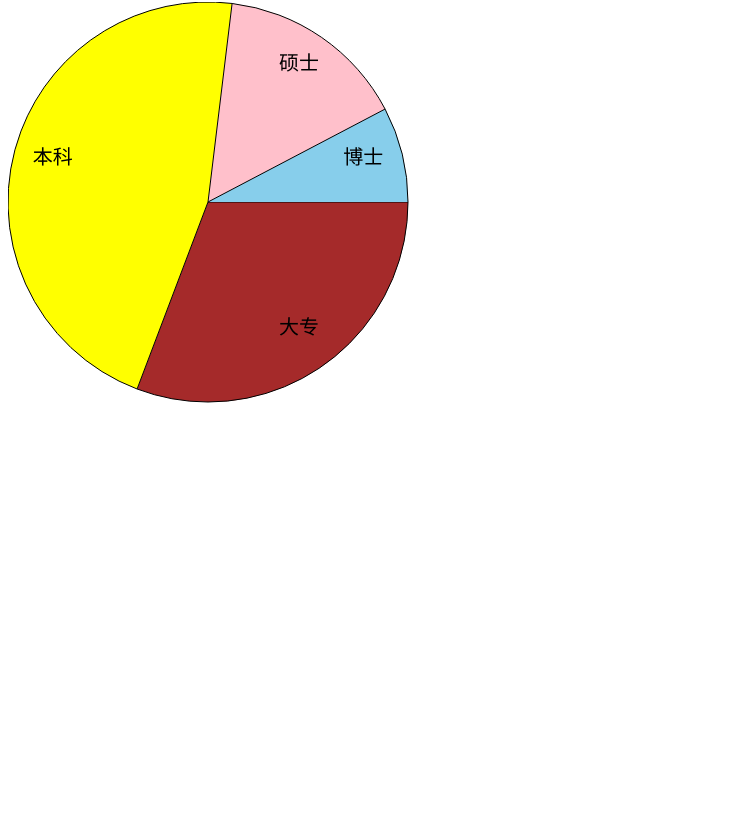
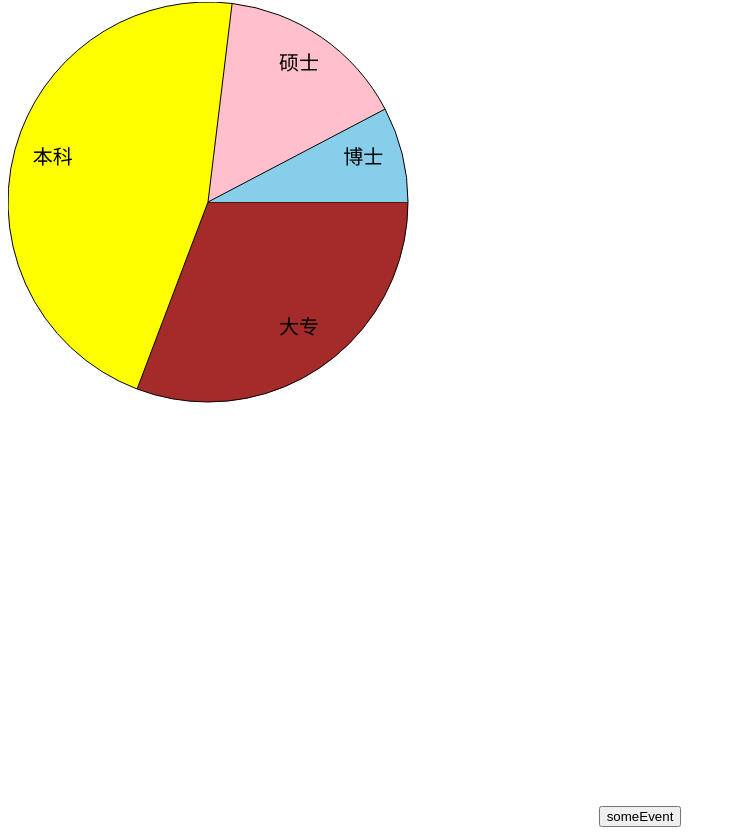
Before and after one commit to XZ361/v3fast, a Vue app in the folder v3test/: page / in a window 1280 px wide. Shown: the part 795-1630 px from the top of the page, without its empty margins (0-736 px from the left). Before the commit the page ends 1609 px from the top, so only its background shows below. Built offline with nearby package versions, Linux system fonts and the light colour scheme; the HTML template or start-up script is replaced by a standard one.

Commit message:
on,off and $once 移除

```diff
--- a/v3test/package.json
+++ b/v3test/package.json
@@ -6,6 +6,7 @@
     "build": "vite build"
   },
   "dependencies": {
+    "mitt": "^3.0.0",
     "vue": "^3.0.4"
   },
   "devDependencies": {
--- a/v3test/src/components/HelloWorld.vue
+++ b/v3test/src/components/HelloWorld.vue
@@ -34,6 +34,8 @@
   <p v-highlight="'pink'">highlight is text!!!</p>
   <!-- 动画 -->
   <TransitionTest></TransitionTest>
+  <!-- 事件的发送和监听 -->
+  <button @click="sendMsg">someEvent</button>
 </template>
 
 <script>
@@ -45,7 +47,9 @@ import VModelTest from './VModelTest.vue';
 import Functional from './Functional.vue'
 import TransitionTest from './TransitionTest.vue'
 import { defineAsyncComponent, h } from 'vue';
+import mitt from "mitt";
 
+export const emitter = mitt()
 export default {
   name: 'HelloWorld',
   props: {
@@ -78,7 +82,8 @@ export default {
       methods: {
         onClick() {
           this.$emit('update:counter', this.counter+1)
-        }
+        },
+
       },
     }
   },
@@ -90,6 +95,9 @@ export default {
   methods: {
     onClick() {
       console.log('click me!');
+    },
+    sendMsg() {
+      emitter.emit('someEvent', 'this is message')
     }
   },
 };
--- a/v3test/src/components/NextPage.vue
+++ b/v3test/src/components/NextPage.vue
@@ -5,11 +5,13 @@
 </template>
 
 <script>
+import { emitter } from './HelloWorld.vue'
+
 export default {
-    setup () {
-
-
-        return {}
+    mounted(){
+      emitter.on('someEvent',(msg)=>{
+      console.log(msg);
+      })
     }
 }
 </script>
```
Also changed, not shown: 2 other files (tests, documents, lock files or other folders).
